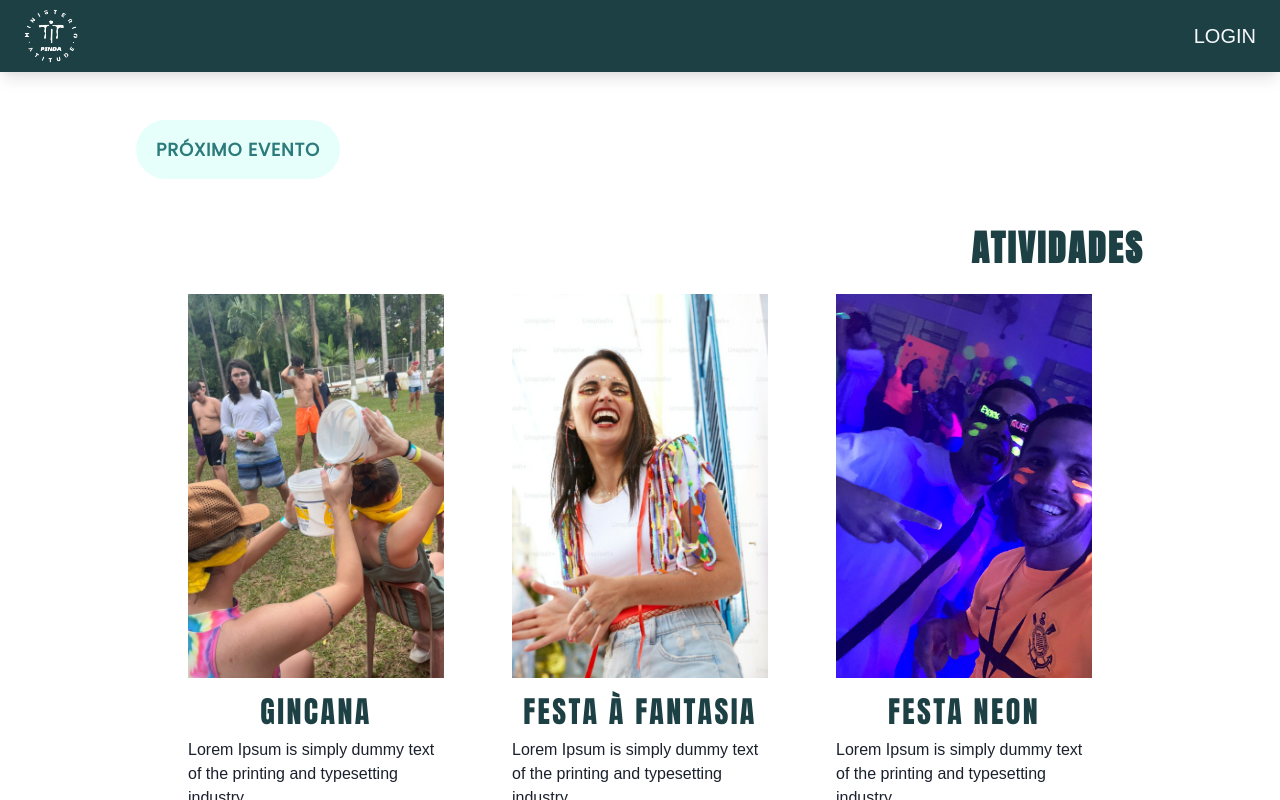
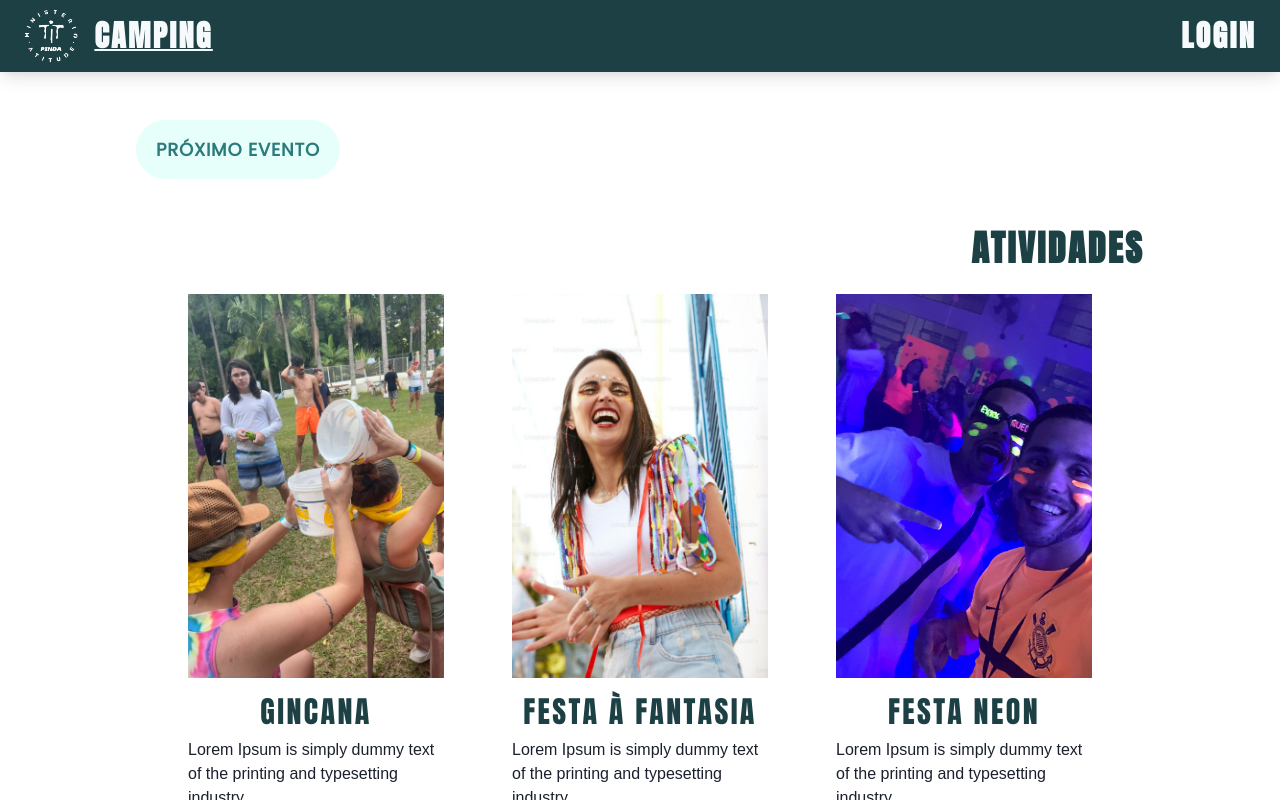
Before and after one commit to wellingtongmota/camping-fonte, a React (Vite) app: page / in a window 1280 px wide. Built offline with nearby package versions, Linux system fonts and the light colour scheme.

Commit message:
Criação e instanciação NavLink

```diff
--- /dev/null
+++ b/src/components/navbar/NavLink.jsx
@@ -0,0 +1,17 @@
+import { Heading, Link } from "@chakra-ui/react";
+import { NavLink as RouterLink } from "react-router-dom";
+
+const NavLink = ({ to, children }) => {
+  return (
+    <Link
+      as={RouterLink}
+      to={to}
+      _activeLink={{ textDecoration: 'underline 2px' }}
+      _hover={{ textDecoration: 'underline 2px' }}
+    >
+      <Heading fontSize={['xl', '2xl','3xl']}>{children}</Heading>
+    </Link>
+  )
+}
+
+export default NavLink
--- a/src/components/navbar/Navbar.jsx
+++ b/src/components/navbar/Navbar.jsx
@@ -1,6 +1,7 @@
-import { Box, Flex, Image, Link, Text } from '@chakra-ui/react'
+import { Box, Flex, Heading, Image, Link, Text } from '@chakra-ui/react'
 import React from 'react'
-import { NavLink } from 'react-router-dom'
+import { NavLink as RouterLink } from 'react-router-dom'
+import NavLink from './NavLink'
 
 const Navbar = () => {
   return (
@@ -16,12 +17,13 @@ const Navbar = () => {
       boxShadow='lg'
       align='center'
       justify='space-between'
-      px={6}
+      px={[2, 4, 6]}
       py={2}
       gap={2}
       textTransform='uppercase'
     >
-      <Link as={NavLink} to='/'>
+      <Flex gap={4} align='center'>
+        <Link as={RouterLink} to='/'>
           <Image
             boxSize='3.4rem'
             objectFit='cover'
@@ -30,7 +32,10 @@ const Navbar = () => {
           />
         </Link>
 
-      <Text as={NavLink} to='/login' fontSize='xl'>LOGIN</Text>
+        <NavLink to='/'>Camping</NavLink>
+      </Flex>
+
+      <NavLink to='/login'>Login</NavLink>
     </Flex>
   )
 }
```
Lines whose indentation alone changed are shown as unchanged.
